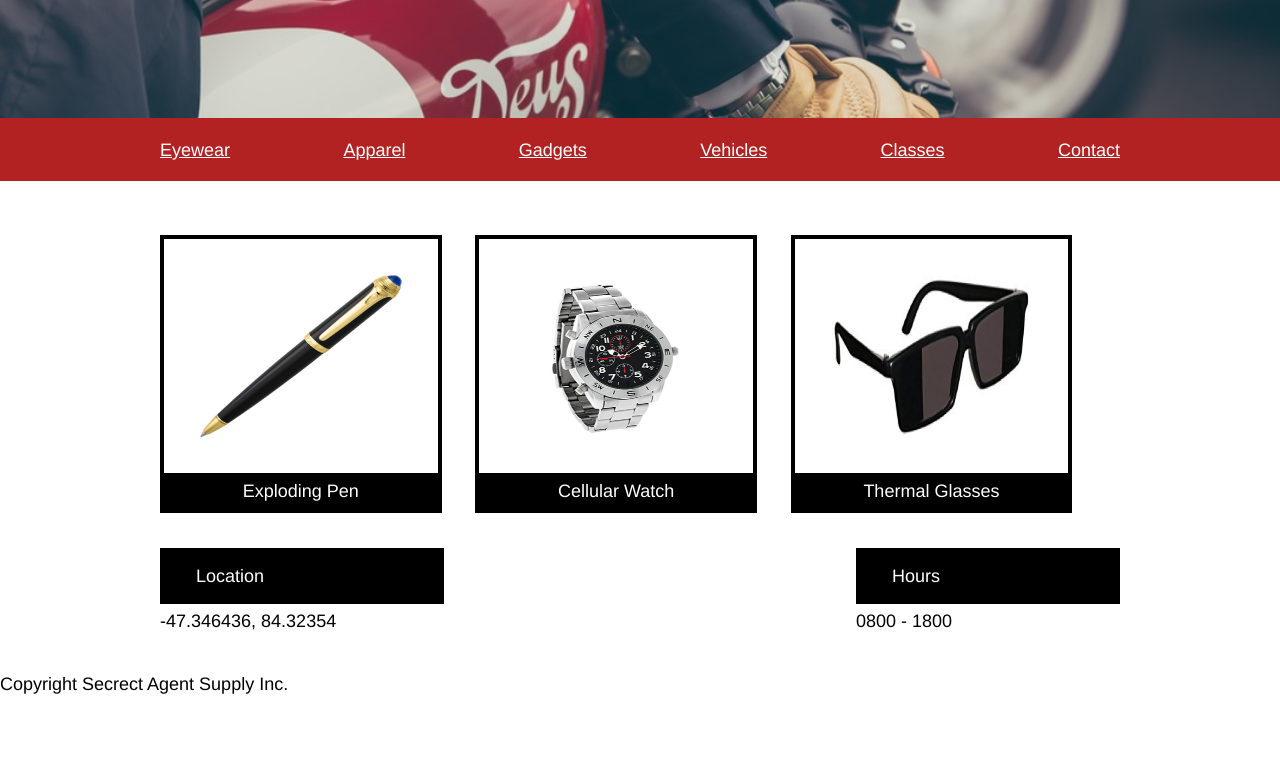
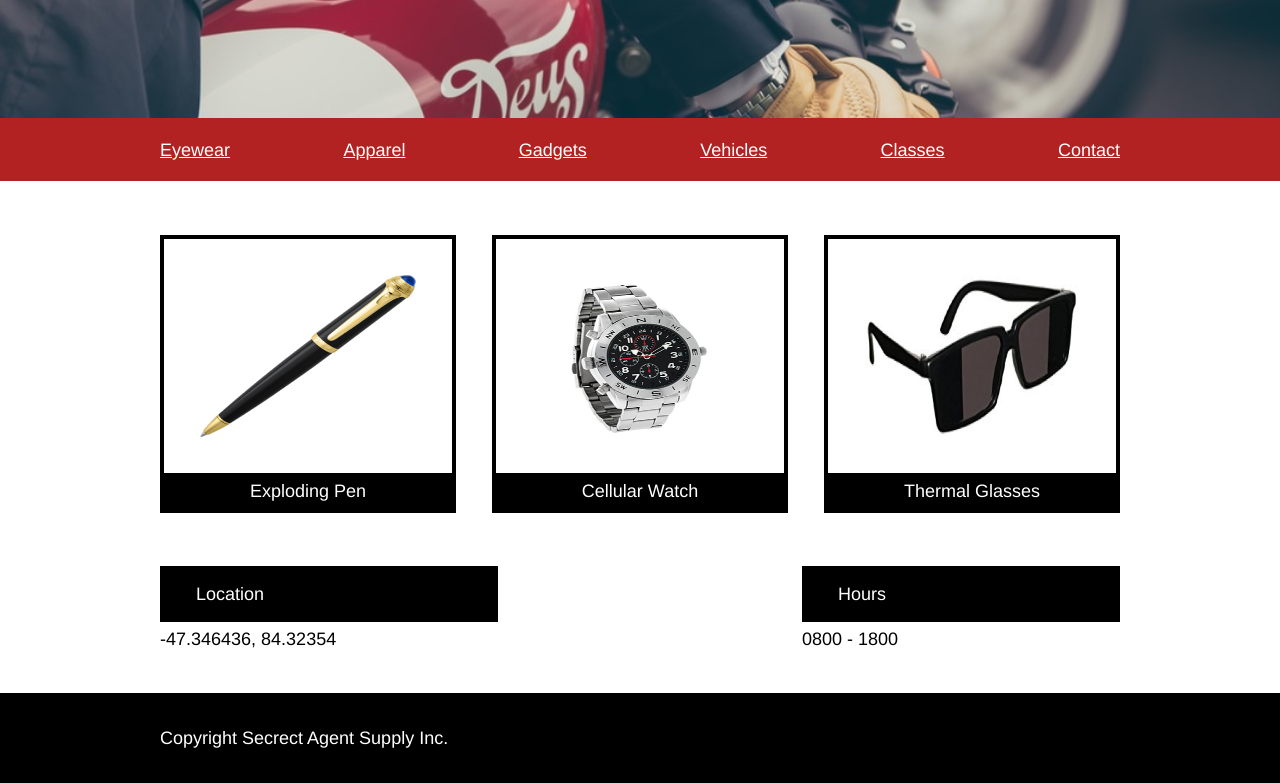
Before and after one commit to ShaynaCornelius/Secretagentsupply, a plain HTML site: page index.html in a window 1280 px wide. Shown: the part 377-1160 px from the top of the page. Before the commit the page ends 1079 px from the top, so only its background shows below. Drawn offline with Linux system fonts and the light colour scheme.

Commit message:
finnish desktop css

```diff
--- a/index.html
+++ b/index.html
@@ -76,9 +76,13 @@
 
     <!--Footer Content-->
 
-    <footer>
-      <span>Copyright Secrect Agent Supply Inc.</span>
-    </footer>
+    <div class="footer-full-width">
+      <div class="small-width">
+        <footer>
+          <span>Copyright Secrect Agent Supply Inc.</span>
+        </footer>
+      </div>
+    </div>
 
   </body>
 </html>
--- a/resources/css/style.css
+++ b/resources/css/style.css
@@ -34,11 +34,13 @@ header img {
   height: 1.5rem;
   padding-left: 0.5rem;
   padding-right: 1rem;
+  padding-top: .5rem;
 }
 
 header span {
   font-size: 1rem;
   color: white;
+  align-items: center;
 }
 
 /* Top banner and Nav Bar */
@@ -101,8 +103,8 @@ nav a {
   justify-content: space-between;
   align-content: center;
   margin-top: 3rem;
-  margin-bottom: 3rem;
-  padding-right: 0;
+  margin-bottom: 4rem;
+  width: 100%;
 }
 
 .product {
@@ -139,12 +141,27 @@ nav a {
   padding-top: 1rem;
   padding-bottom: 1rem;
   padding-left: 2rem;
-  padding-right: 10rem;
+  padding-right: 13rem;
 }
 
 .location-specific h4 {
   position: relative;
   top: 1.5rem;
   padding-bottom: 4rem;
+}
 
+/* Footer Section */
+
+.footer-full-width {
+  background-color: black;
+  background-size: cover;
+  height: 5rem;
 }
+
+footer {
+  color: white;
+  padding-top: 2rem;
+}
+
+footer span {
+}
```
